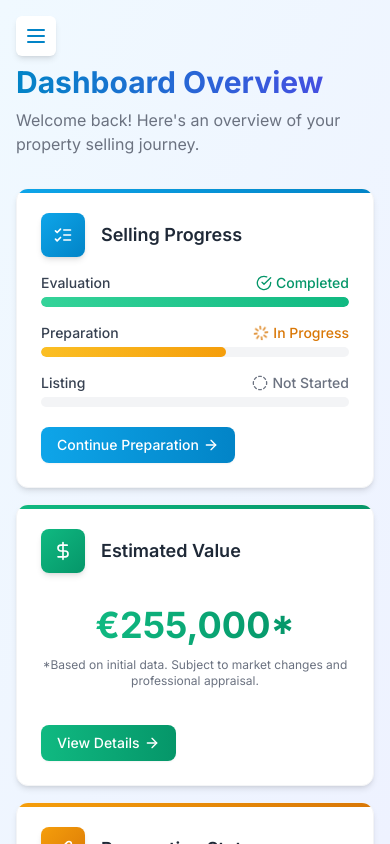
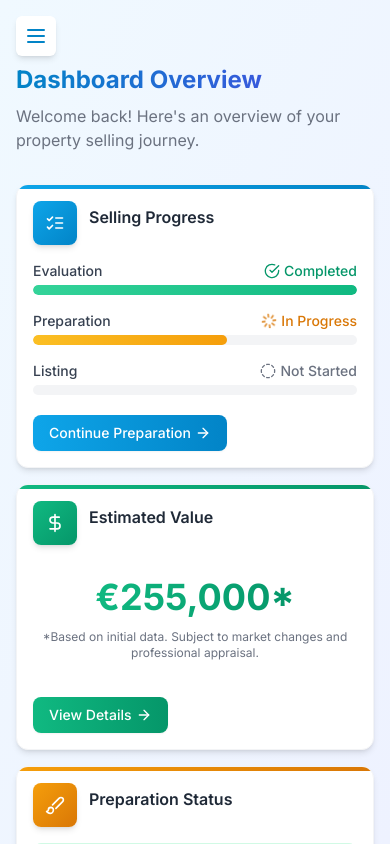
Before and after one commit to charithharshana/PropertyWeb, a Next.js app: page /dashboard in a window 390 px wide. Built offline with nearby package versions, Linux system fonts and the light colour scheme.

Commit message:
Enhance responsiveness and fix SVG image issue

```diff
--- a/next.config.js
+++ b/next.config.js
@@ -9,6 +9,9 @@ const nextConfig = {
   // Add any other Next.js configuration options as needed
   images: {
     domains: ['placehold.co'],
+    dangerouslyAllowSVG: true,
+    contentDispositionType: 'attachment',
+    contentSecurityPolicy: "default-src 'self'; script-src 'none'; sandbox;",
   },
 }
 
--- a/src/app/dashboard/page.tsx
+++ b/src/app/dashboard/page.tsx
@@ -36,7 +36,7 @@ const DashboardWidget: React.FC<DashboardWidgetProps> = ({
 
   return (
     <motion.div
-      className="bg-white p-6 rounded-xl shadow-md border border-gray-100 relative overflow-hidden group"
+      className="bg-white p-4 sm:p-5 md:p-6 rounded-xl shadow-md border border-gray-100 relative overflow-hidden group"
       whileHover={{
         y: -5,
         boxShadow: '0 10px 25px -5px rgba(0, 0, 0, 0.1), 0 10px 10px -5px rgba(0, 0, 0, 0.04)',
@@ -64,7 +64,7 @@ const DashboardWidget: React.FC<DashboardWidgetProps> = ({
         </motion.div>
 
         <motion.h3
-          className="text-lg font-semibold text-gray-800 ml-4 mt-2"
+          className="text-base sm:text-lg font-semibold text-gray-800 ml-3 sm:ml-4 mt-1 sm:mt-2"
           initial={{ opacity: 0, x: -10 }}
           animate={{ opacity: 1, x: 0 }}
           transition={{ duration: 0.5, delay: 0.2 }}
@@ -118,7 +118,7 @@ export default function Dashboard() {
   return (
     <MainLayout>
       <AnimatedSection animation="fadeIn" delay={0.1}>
-        <h2 className="text-3xl font-bold bg-gradient-to-r from-primary-600 to-secondary-600 bg-clip-text text-transparent mb-2">Dashboard Overview</h2>
+        <h2 className="text-2xl sm:text-3xl font-bold bg-gradient-to-r from-primary-600 to-secondary-600 bg-clip-text text-transparent mb-2">Dashboard Overview</h2>
         <p className="text-gray-500 mb-8">Welcome back! Here&apos;s an overview of your property selling journey.</p>
       </AnimatedSection>
 
--- a/src/app/listing/page.tsx
+++ b/src/app/listing/page.tsx
@@ -55,13 +55,13 @@ export default function Listing() {
 
   return (
     <MainLayout>
-      <h2 className="text-3xl font-semibold text-gray-800 mb-6">Listing & Publish</h2>
+      <h2 className="text-2xl sm:text-3xl font-semibold bg-gradient-to-r from-primary-600 to-secondary-600 bg-clip-text text-transparent mb-4 sm:mb-6">Listing & Publish</h2>
 
       <div className="grid grid-cols-1 lg:grid-cols-3 gap-6">
         {/* Left column - Property details */}
         <div className="lg:col-span-2 space-y-6">
           {/* Property summary */}
-          <div className="bg-white p-6 rounded-lg shadow-md">
+          <div className="bg-white p-4 sm:p-6 rounded-lg shadow-md">
             <h3 className="text-xl font-semibold text-gray-700 mb-4">Property Summary</h3>
 
             <div className="grid grid-cols-2 gap-4 mb-4">
--- a/src/app/property-preparation/page.tsx
+++ b/src/app/property-preparation/page.tsx
@@ -72,7 +72,7 @@ export default function PropertyPreparation() {
   return (
     <MainLayout>
       <AnimatedSection animation="fadeIn">
-        <h2 className="text-3xl font-semibold bg-gradient-to-r from-primary-600 to-secondary-600 bg-clip-text text-transparent mb-6">Property Preparation</h2>
+        <h2 className="text-2xl sm:text-3xl font-semibold bg-gradient-to-r from-primary-600 to-secondary-600 bg-clip-text text-transparent mb-4 sm:mb-6">Property Preparation</h2>
       </AnimatedSection>
 
       {/* Tabs */}
```
